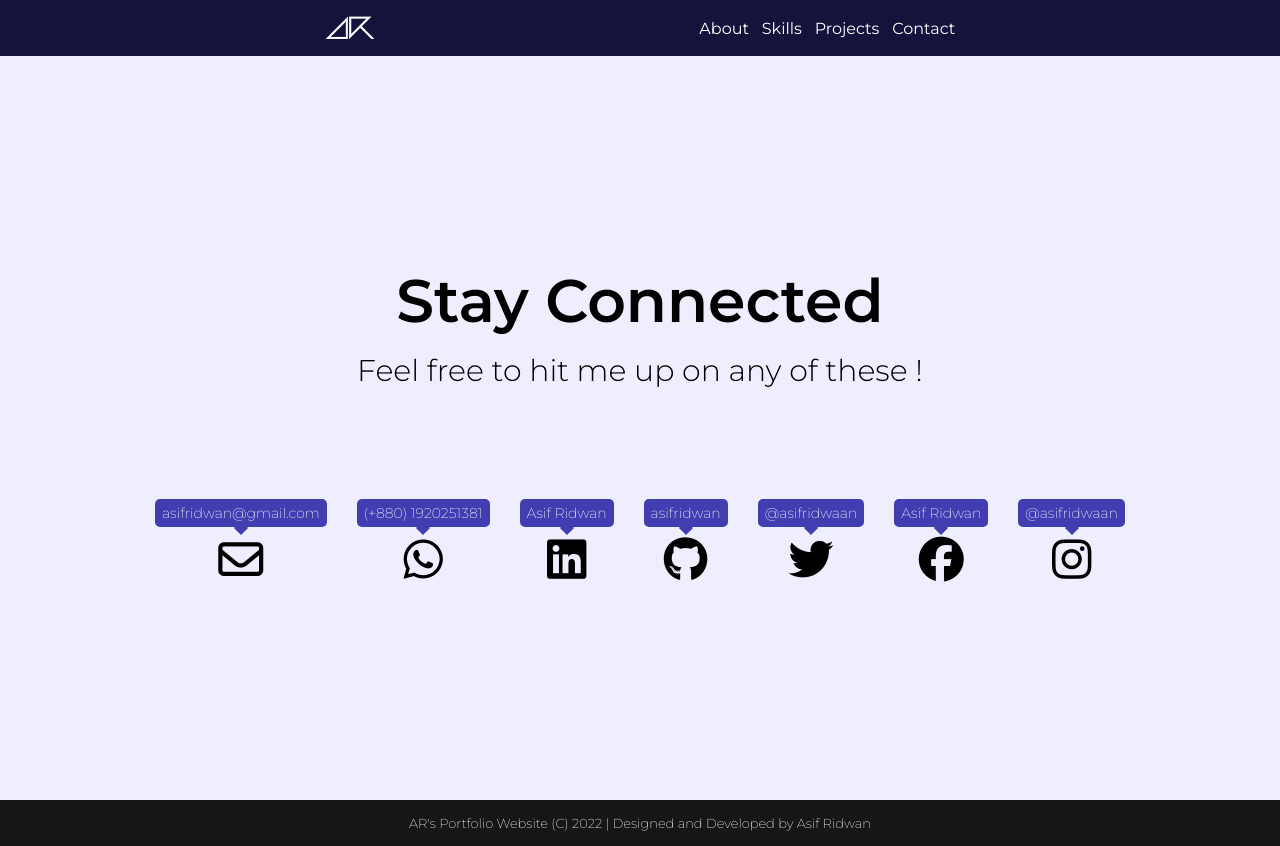
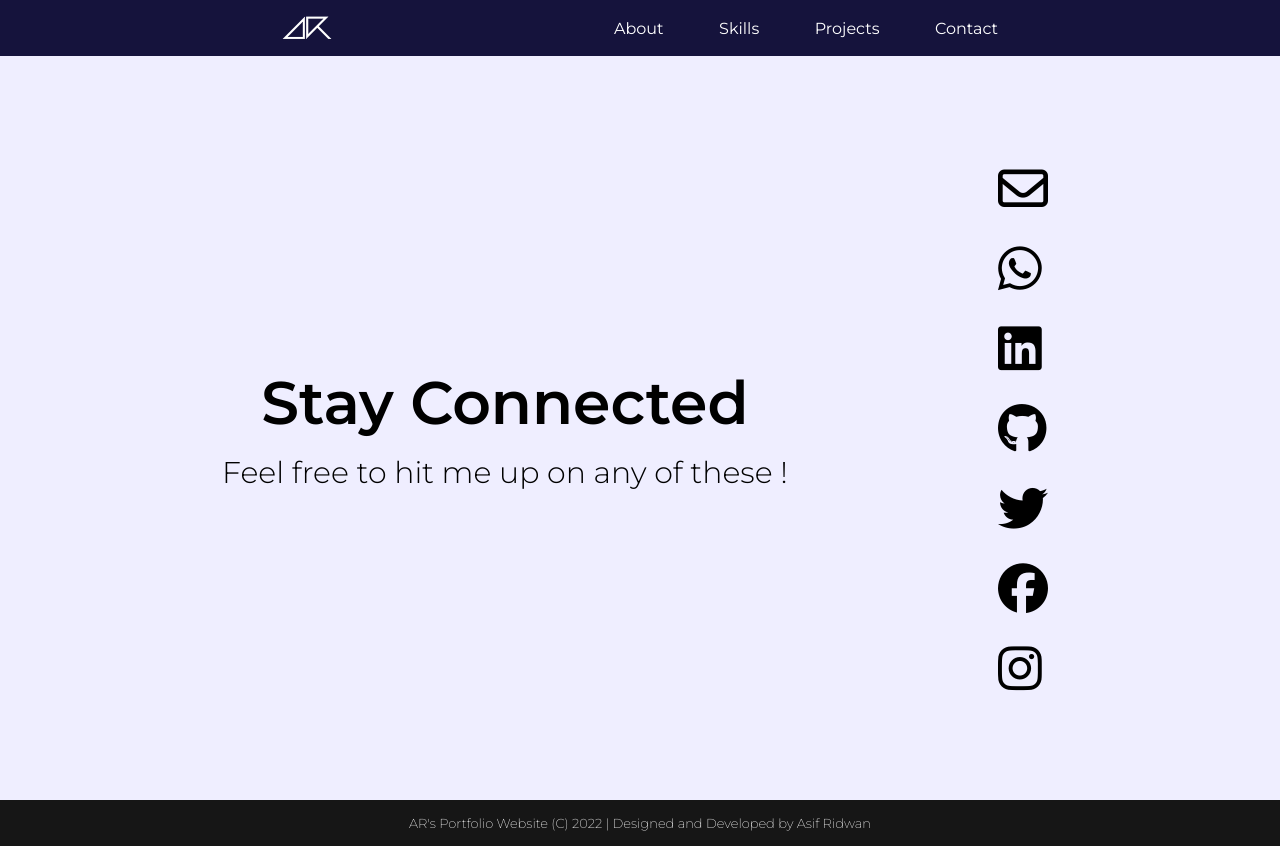
Before and after one commit to asifridwan/asifridwan.github.io, a React (Create React App) app: page / in a window 1280 px wide. Built offline with nearby package versions, Linux system fonts and the light colour scheme.

Commit message:
Completed Contact Page

```diff
--- a/src/components/Contact.jsx
+++ b/src/components/Contact.jsx
@@ -8,32 +8,42 @@ export default function Contact() {
         </div>
         <div className="contact-links">
           <div className="icon">
+            <i className="far fa-envelope"></i>
             <p className="tooltip">asifridwan@gmail.com</p>
-            <i className="far fa-envelope"></i>
           </div>
           <div className="icon">
+            <i className="fab fa-whatsapp"></i>
             <p className="tooltip">(+880) 1920251381</p>
-            <i className="fab fa-whatsapp"></i>
           </div>
           <div className="icon">
+            <a href="https://www.linkedin.com/in/asifridwaan/">
+              <i className="fab fa-linkedin"></i>
+            </a>
             <p className="tooltip">Asif Ridwan</p>
-            <i className="fab fa-linkedin"></i>
           </div>
           <div className="icon">
+            <a href="https://github.com/asifridwan">
+              <i className="fab fa-github"></i>
+            </a>
             <p className="tooltip">asifridwan</p>
-            <i className="fab fa-github"></i>
           </div>
           <div className="icon">
+            <a href="https://twitter.com/asifridwaan">
+              <i className="fab fa-twitter"></i>
+            </a>
             <p className="tooltip">@asifridwaan</p>
-            <i className="fab fa-twitter"></i>
           </div>
           <div className="icon">
+            <a href="https://www.facebook.com/asifridwan2.0/">
+              <i className="fab fa-facebook"></i>
+            </a>
             <p className="tooltip">Asif Ridwan</p>
-            <i className="fab fa-facebook"></i>
           </div>
           <div className="icon">
+            <a href="https://www.instagram.com/asifridwaan/">
+              <i className="fab fa-instagram"></i>
+            </a>
             <p className="tooltip">@asifridwaan</p>
-            <i className="fab fa-instagram"></i>
           </div>
         </div>
       </div>
--- a/src/components/Home.jsx
+++ b/src/components/Home.jsx
@@ -1,7 +1,7 @@
 export default function Home() {
   return (
     <section className="home-page">
-      <div className="info-container">
+      <div className="info-container home">
         <div className="home-info">
           <div className="home-icon"></div>
           <div className="home-tagline">
--- a/src/css/style.css
+++ b/src/css/style.css
@@ -35,6 +35,11 @@ footer{
     text-align: center;
 }
 
+a:link, a:visited{
+    text-decoration: none;
+    color: black;
+}
+
 .fade{
     transition: ease-in 0.25s;
 }
@@ -42,6 +47,12 @@ footer{
 .fade:hover{
     cursor: pointer;
     transition: ease-out 0.2s;
+}
+
+.info-container{
+    display: flex;
+    justify-content: center;
+    align-items: center;
 }
 
 .logo{
@@ -58,7 +69,7 @@ footer{
 }
 
 .nav-links{
-    width: 20%;
+    width: 30%;
     justify-content: space-between;
 }
 
@@ -76,6 +87,10 @@ footer{
     display: none;
 }
 
+.home{
+    flex-direction: column;
+}
+
 .home-page, .contact-page{
     min-height: 93vh;
     margin-top: 7vh;
@@ -85,13 +100,6 @@ footer{
     display: flex;
     align-items: center;
     justify-content: center;
-}
-
-.info-container{
-    display: flex;
-    justify-content: center;
-    align-items: center;
-    flex-direction: column;
 }
 
 .home-info{
@@ -168,24 +176,30 @@ footer{
 }
 
 .contact-links{
-    margin-top: 100px;
     display: flex;
-    justify-content: center;
-    align-items: center;
+    flex-direction: column;
+    align-items: flex-start;
+    margin-left: 200px;
 }
 
 .icon{
-    padding: 10px 15px;
+    padding: 15px 10px;
     display: flex;
-    flex-direction: column;
     align-items: center;
     justify-content: center;
 }
 
+.far, .fab{
+    font-size: 50px;
+    cursor: pointer;
+}
+
 .tooltip{
-    background-color: #423eb1;
+    display: none;
+    margin-left: 20px;
+    background-color: #3572e2;
     color: white;
-    font-size: 14px;
+    font-size: 15px;
     font-weight: 200;
     padding: 5px 7px;
     border-radius: 5px;
@@ -198,15 +212,17 @@ footer{
     width: 10px;
     display: block;
     position: absolute;
-    background-color: #423eb1;
-    top: 85%;
-    left: 50%;
-    transform: translateX(-50%) rotate(45deg);
+    background-color: #3572e2;
+    top: 35%;
+    transform: translateX(-110%) rotate(45deg);
 }
 
-.contact-links i{
-    font-size: 45px;
-    margin-top: 10px;
+.icon:hover .far, .icon:hover .fab{
+    color: #3572e2;
+}
+
+.icon:hover .tooltip{
+    display: block;
 }
 
 @media screen and (max-width: 900px){
@@ -236,7 +252,7 @@ footer{
         display: inline;
     }
 
-    .home-info, .contact-info-container{
+    .home-info, .info-container{
         flex-direction: column;
     }
 
@@ -288,14 +304,15 @@ footer{
     }
 
     .contact-links{
+        margin-left: 0px;
         margin-top: 50px;
     }
 
-    .contact-links i{
-        font-size: 18px;
+    .icon{
+        padding: 12px 6px;
     }
 
-    .icon{
-        padding: 7px 10px;
+    .far, .fab{
+        font-size: 28px;
     }
 }
```
